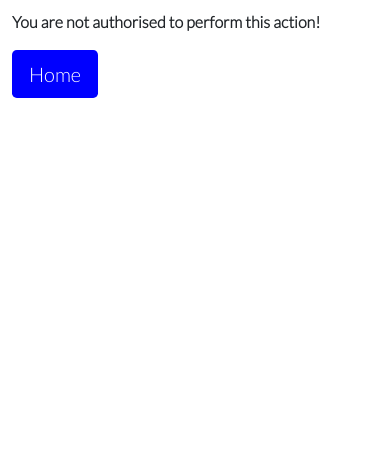
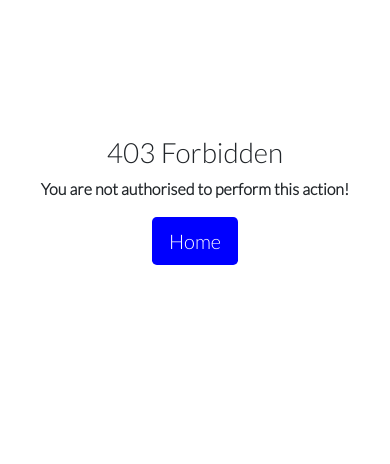
Before and after one commit to andreasarreqi/blog, a Django app: template templates/403.html in a window 390 px wide. Shown: the part 59-523 px from the top of the page. Run offline with Django 3.2, Linux system fonts and the light colour scheme; the template is opened without the code that fills it, so the values that code supplies are empty.

Commit message:
Addinf form class to error handling pages for a more responsive display. Also correcting typos readme file

```diff
--- a/templates/403.html
+++ b/templates/403.html
@@ -2,7 +2,7 @@
 {% load static %}
 
 {% block content %}
-<div class="container add-post offset-md-2">
+<div class="container add-post form offset-md-2">
     <h1>403 Forbidden</h1>
     <p>You are not authorised to perform this action!</p>
 
--- a/templates/404.html
+++ b/templates/404.html
@@ -2,7 +2,7 @@
 {% load static %}
 
 {% block content %}
-<div class="container add-post offset-md-2">
+<div class="container add-post form offset-md-2">
     <h1>404 Page Not Found</h1>
     <p>The page you have requested cannot be found!</p>
 
--- a/templates/500.html
+++ b/templates/500.html
@@ -2,7 +2,7 @@
 {% load static %}
 
 {% block content %}
-<div class="container add-post offset-md-2">
+<div class="container add-post form offset-md-2">
     <h1>500 Internal Server Error</h1>
     <p>Don't worry, this is us not you!</p>
 
```
Also changed, not shown: README.md.
